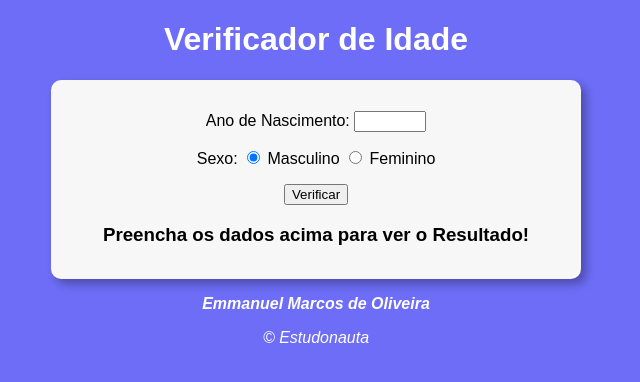
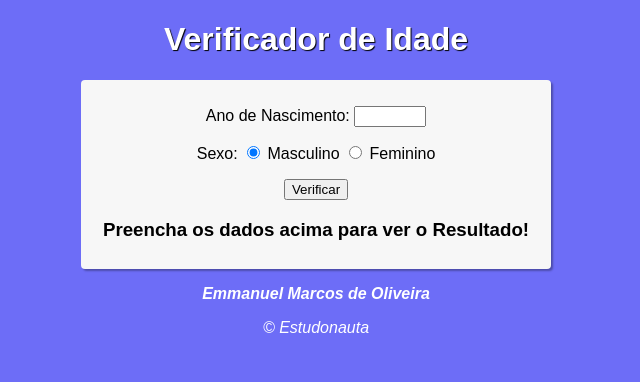
Before and after one commit to emmanuelmarcosdeoliveira/verificador-de-idade, a plain HTML site: page index.html in a window 1280 px wide. Shown: the whole page, without its empty margins (324-964 px from the left). Drawn offline with Linux system fonts and the light colour scheme.

Commit message:
change estilo.css

```diff
--- a/estilo/estilo.css
+++ b/estilo/estilo.css
@@ -8,16 +8,17 @@ font-size: 1rem;
 header {
   color: #ffff;
 text-align: center;
+text-shadow: 1px 1px 1px black;
 }
 
 section {
 
   background-color: #f7f7f7;
-  border-radius: 10px;
-  padding: 15px;
-  width: 500px;
+  border-radius: 04px;
+  padding: 10px;
+  width: 450px;
   margin: auto;
-  box-shadow: 5px 5px 10px rgba(0, 0, 0, 0.300);
+  box-shadow: 2px 2px 2px rgba(0, 0, 0, 0.300);
 
 }
 
@@ -39,4 +40,5 @@ footer a {
 
    div {
     text-align: center;
+
    }
```
